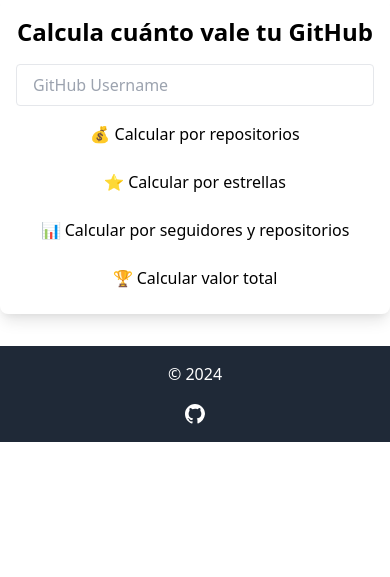
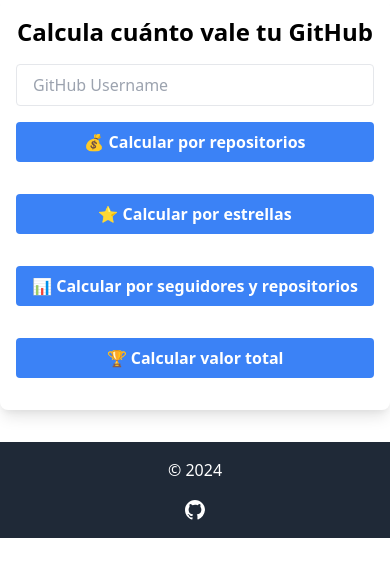
Before and after one commit to emersonxinay/cash_github, a Flask app: page / in a window 390 px wide. Shown: the part 56-633 px from the top of the page. Run offline with Flask 3, Linux system fonts and the light colour scheme.

Commit message:
fix index

```diff
--- a/static/css/style.css
+++ b/static/css/style.css
@@ -1,3 +1,6 @@
+.button-style{
+  background-color: aqua;
+}
 @media (max-width: 640px) {
   .button-style {
     width: 100%;
--- a/templates/index.html
+++ b/templates/index.html
@@ -10,16 +10,20 @@
   </div>
   <div class="flex flex-col items-center">
     <div class="grid grid-cols-1 sm:grid-cols-2 gap-4 text-center">
-      <button onclick="estimateValue('repos')" class="button-style">
+      <button onclick="estimateValue('repos')"
+        class="button-style bg-blue-500 hover:bg-blue-700 text-white font-bold py-2 px-4 rounded mb-4 sm:mb-0 sm:mr-4">
         💰 Calcular por repositorios
       </button>
-      <button onclick="estimateValue('stars')" class="button-style">
+      <button onclick="estimateValue('stars')"
+        class="button-style bg-blue-500 hover:bg-blue-700 text-white font-bold py-2 px-4 rounded mb-4 sm:mb-0 sm:mr-4">
         ⭐ Calcular por estrellas
       </button>
-      <button onclick="estimateValue('followers_repos')" class="button-style">
+      <button onclick="estimateValue('followers_repos')"
+        class="button-style bg-blue-500 hover:bg-blue-700 text-white font-bold py-2 px-4 rounded mb-4 sm:mb-0 sm:mr-4">
         📊 Calcular por seguidores y repositorios
       </button>
-      <button onclick="estimateValue('total')" class="button-style">
+      <button onclick="estimateValue('total')"
+        class="button-style bg-blue-500 hover:bg-blue-700 text-white font-bold py-2 px-4 rounded mb-4 sm:mb-0 sm:mr-4">
         🏆 Calcular valor total
       </button>
     </div>
@@ -120,26 +124,5 @@
   }
 </script>
 
-<style>
-  @media (max-width: 640px) {
-    .button-style {
-      width: 100%;
-      margin-bottom: 8px;
-    }
 
-    .info-box {
-      width: 100%;
-      margin-bottom: 8px;
-    }
-
-    .text-center {
-      text-align: center;
-    }
-
-    .sm:flex-row {
-      flex-direction: column;
-      align-items: center;
-    }
-  }
-</style>
 {% endblock %}
```
